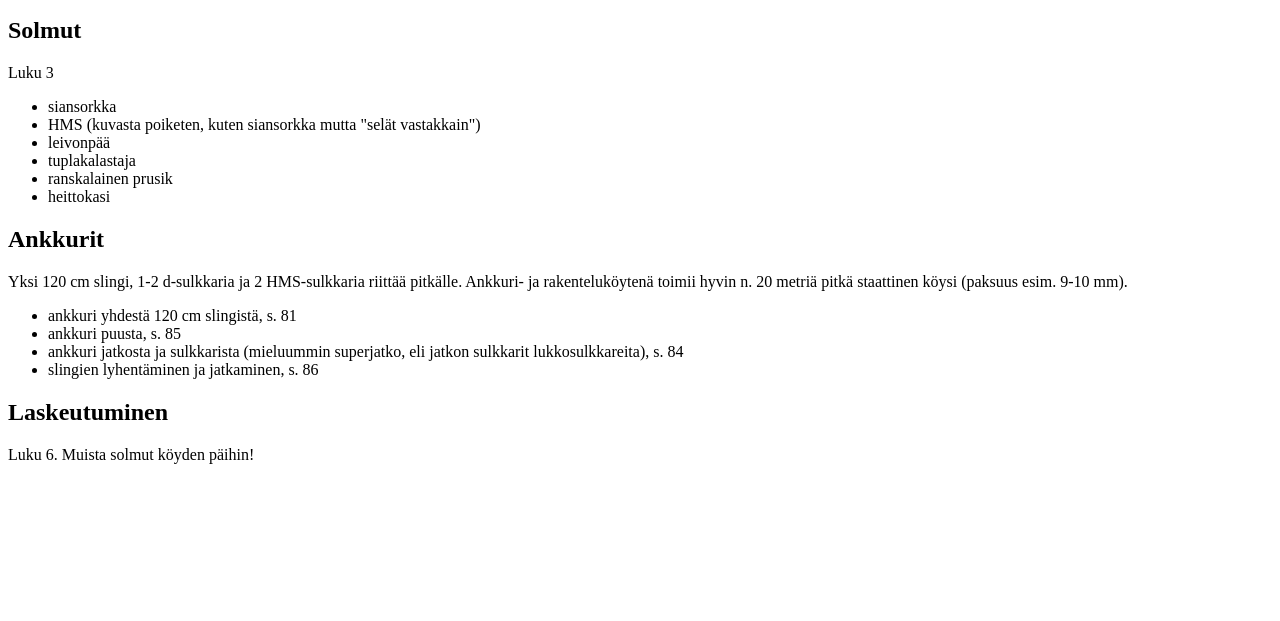
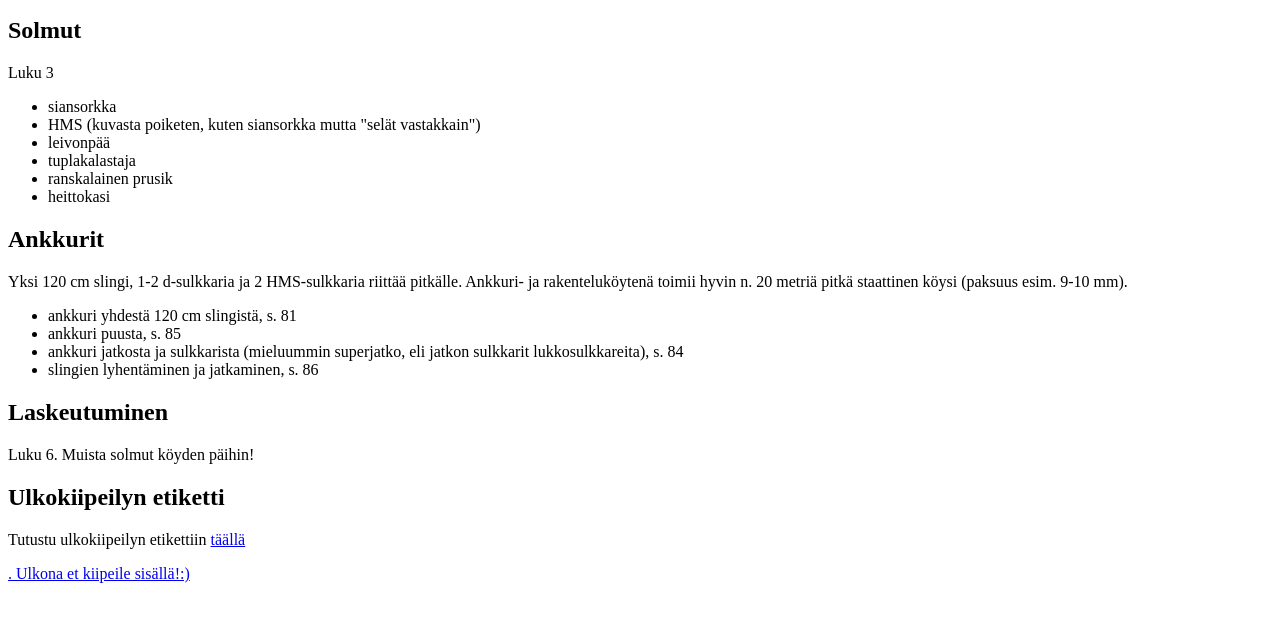
Before and after one commit to harrihannula/harrihannula.github.io, a plain HTML site: page kallioperus.html in a window 1280 px wide. Shown: the part 87-708 px from the top of the page. Drawn offline with Linux system fonts and the light colour scheme.

Commit message:
Update kallioperus.html
Added link to etiquette.

```diff
--- a/kallioperus.html
+++ b/kallioperus.html
@@ -29,5 +29,8 @@
 
 		<h2>Laskeutuminen</h2>
 		<p>Luku 6. Muista solmut köyden päihin!</p>
+
+		<h2>Ulkokiipeilyn etiketti</h2>
+		<p>Tutustu ulkokiipeilyn etikettiin <a href="https://www.climbing.fi/node/126"/>täällä</p>. Ulkona et kiipeile sisällä!:)
 	</body>
 </html>
```
